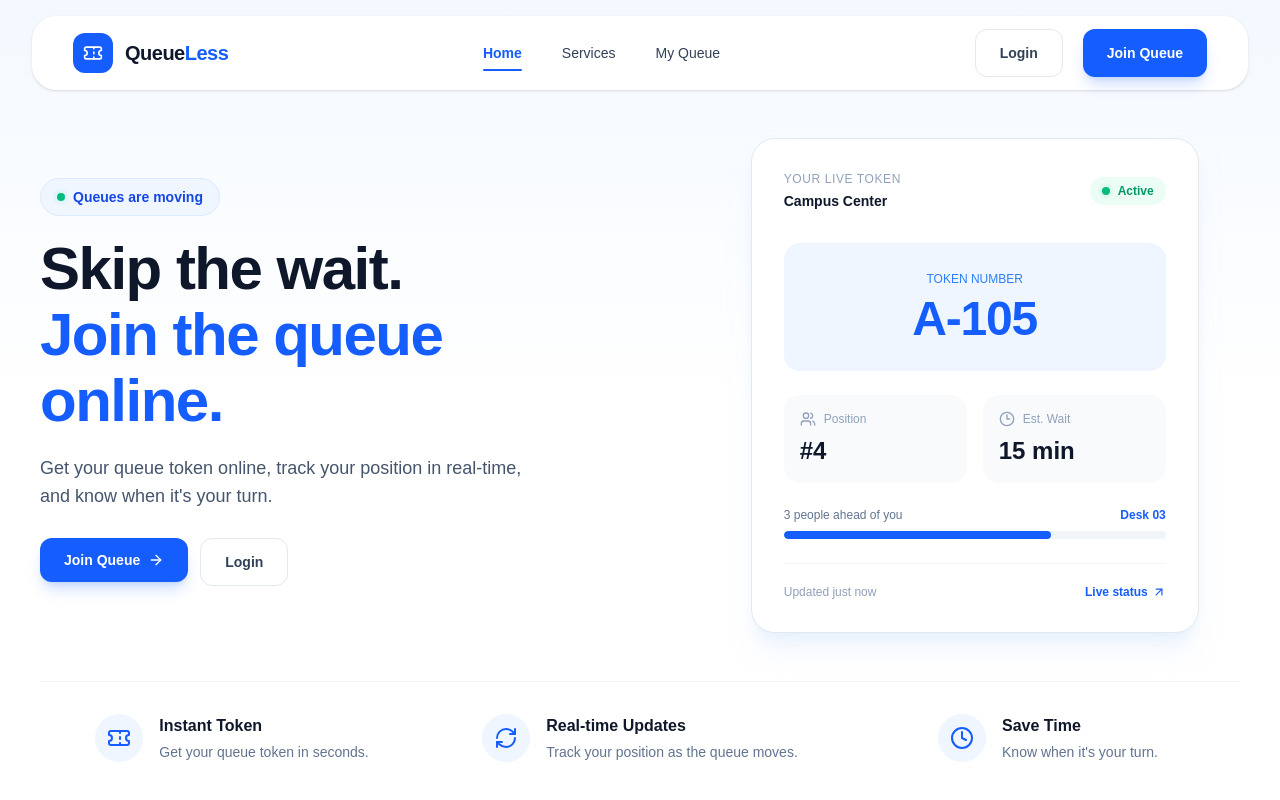
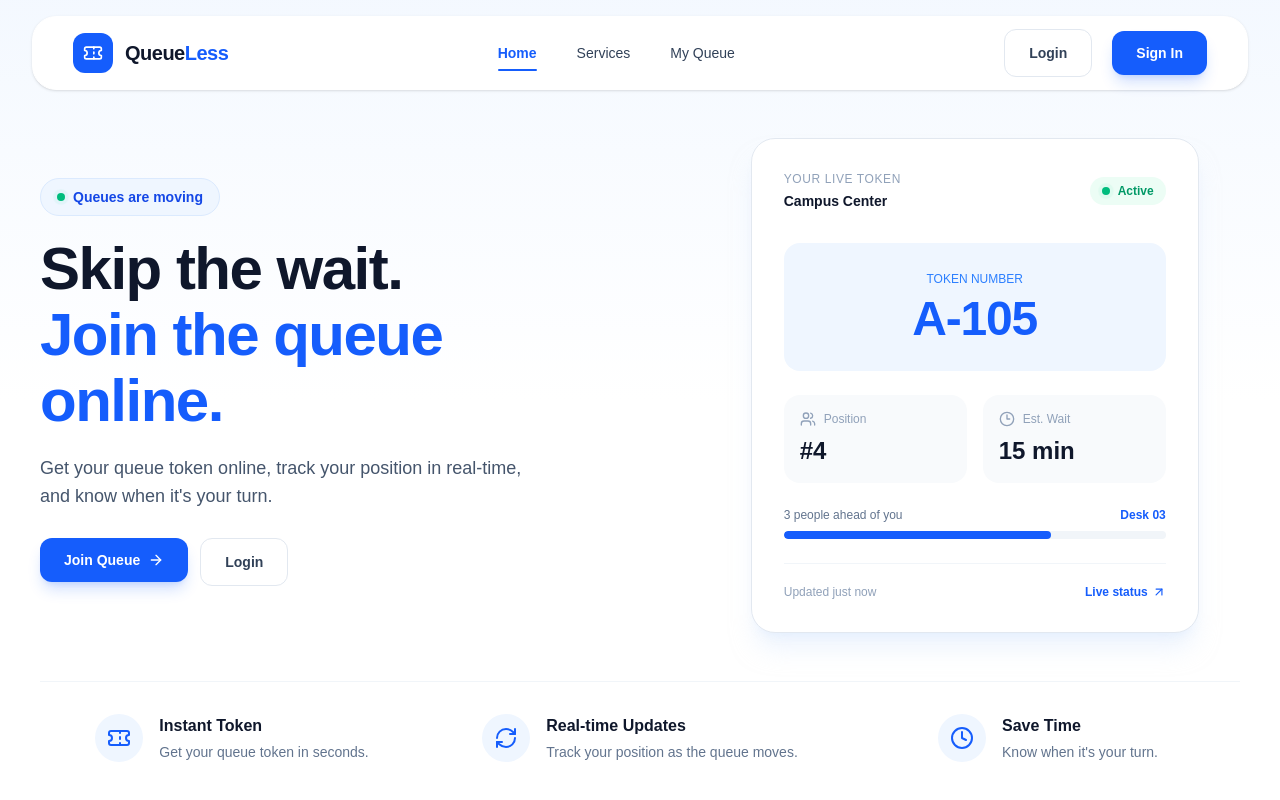
Before and after one commit to bhushank45/QueueLess, a React (Vite) app: page / in a window 1280 px wide. Built offline with nearby package versions, Linux system fonts and the light colour scheme.

Commit message:
Add Sign in Button on Navbar

```diff
--- a/src/components/common/Navbar.jsx
+++ b/src/components/common/Navbar.jsx
@@ -47,10 +47,10 @@ function Navbar() {
             </Link>
 
             <Link
-              to="/join-queue"
-              className="inline-flex h-12 items-center gap-2 rounded-xl bg-blue-600 px-6 text-sm font-semibold text-white shadow-lg shadow-blue-600/20 transition hover:bg-blue-700"
+              to="/login"
+              className="inline-flex h-11 items-center justify-center rounded-xl bg-blue-600 px-6 text-sm font-semibold text-white shadow-lg shadow-blue-600/20 transition hover:bg-blue-700"
             >
-              Join Queue
+              Sign In
             </Link>
           </div>
 
```
